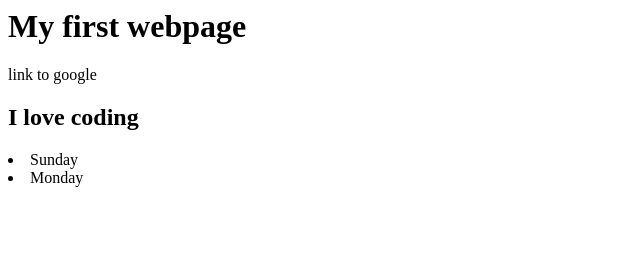
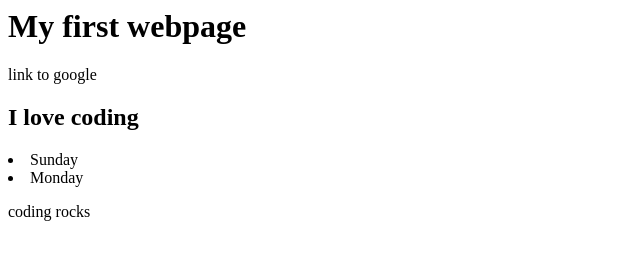
Before and after one commit to dthaker88/is601su17, a plain HTML site: page index.html in a window 1280 px wide. Shown: the full height of the page, 0-640 px from the left. Drawn offline with Linux system fonts and the light colour scheme.

Commit message:
added paragraphs

```diff
--- a/index.html
+++ b/index.html
@@ -9,3 +9,6 @@
 <li> Sunday </li>
 
 <li>Monday </li>
+
+
+<div>  <p> coding rocks </p> </div>
```
